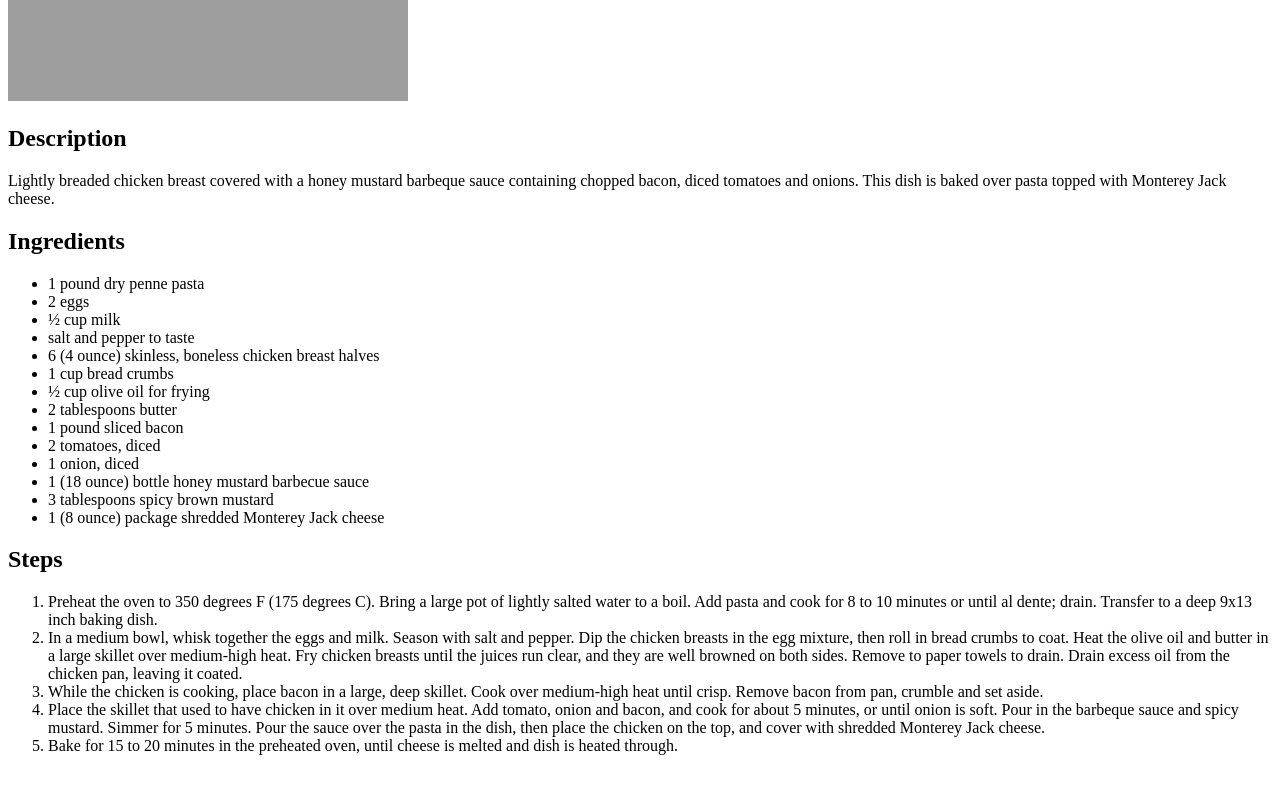
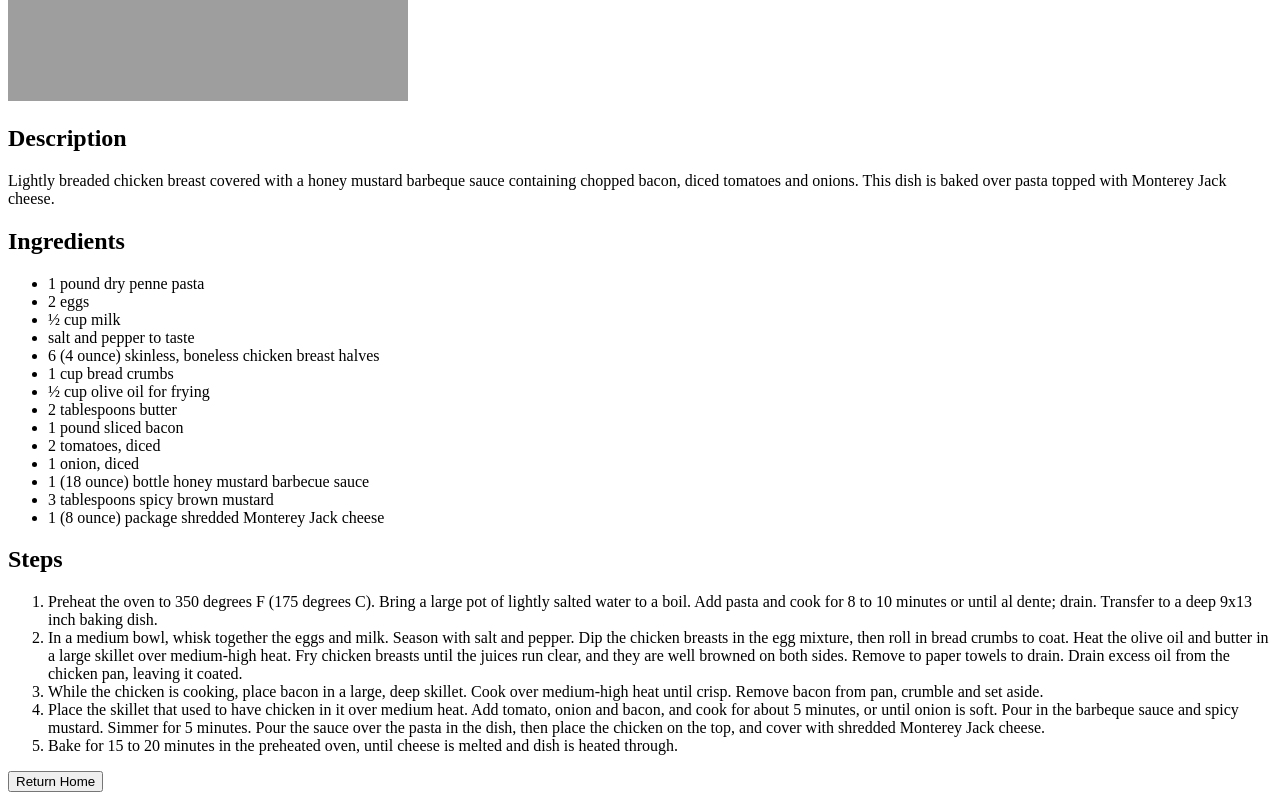
Before and after one commit to bethel-emmanuel/odin-recipes, a plain HTML site: page recipes/Anthony's Chicken.html in a window 1280 px wide. Shown: the part 379-1179 px from the top of the page. Before the commit the page ends 1150 px from the top, so only its background shows below. Drawn offline with Linux system fonts and the light colour scheme; grey boxes are pictures that could not be loaded.

Commit message:
Second commit

```diff
--- a/recipes/Anthony's Chicken.html
+++ b/recipes/Anthony's Chicken.html
@@ -17,6 +17,7 @@
     </style>
     <main>
         <h1>Anthony's Chicken</h1>
+
         <img src="https://imagesvc.meredithcorp.io/v3/mm/image?url=https%3A%2F%2Fpublic-assets.meredithcorp.io%2F7e241d4a2fa8ee55efa2ece33b02724b%2F165360880613F7D0C5-B780-44C4-9D97-728206E7B951.jpeg&w=595&h=398&c=sc&poi=face&q=60"
             alt="Anthony's Chicken">
         <h2>Description</h2>
@@ -58,6 +59,9 @@
                 with shredded Monterey Jack cheese.</li>
             <li>Bake for 15 to 20 minutes in the preheated oven, until cheese is melted and dish is heated through.</li>
         </ol>
+        <div>
+            <a href="C:\Users\hp\Documents\Web Dev Projects\odin-recipes\index.html"><button>Return Home</button></a>
+        </div>
     </main>
 </body>
 
```
Also changed, not shown: recipes/Greek Cheese Pie.html (+3 -1 lines), recipes/Italian Baked Meatballs.html (+6 -1 lines).
